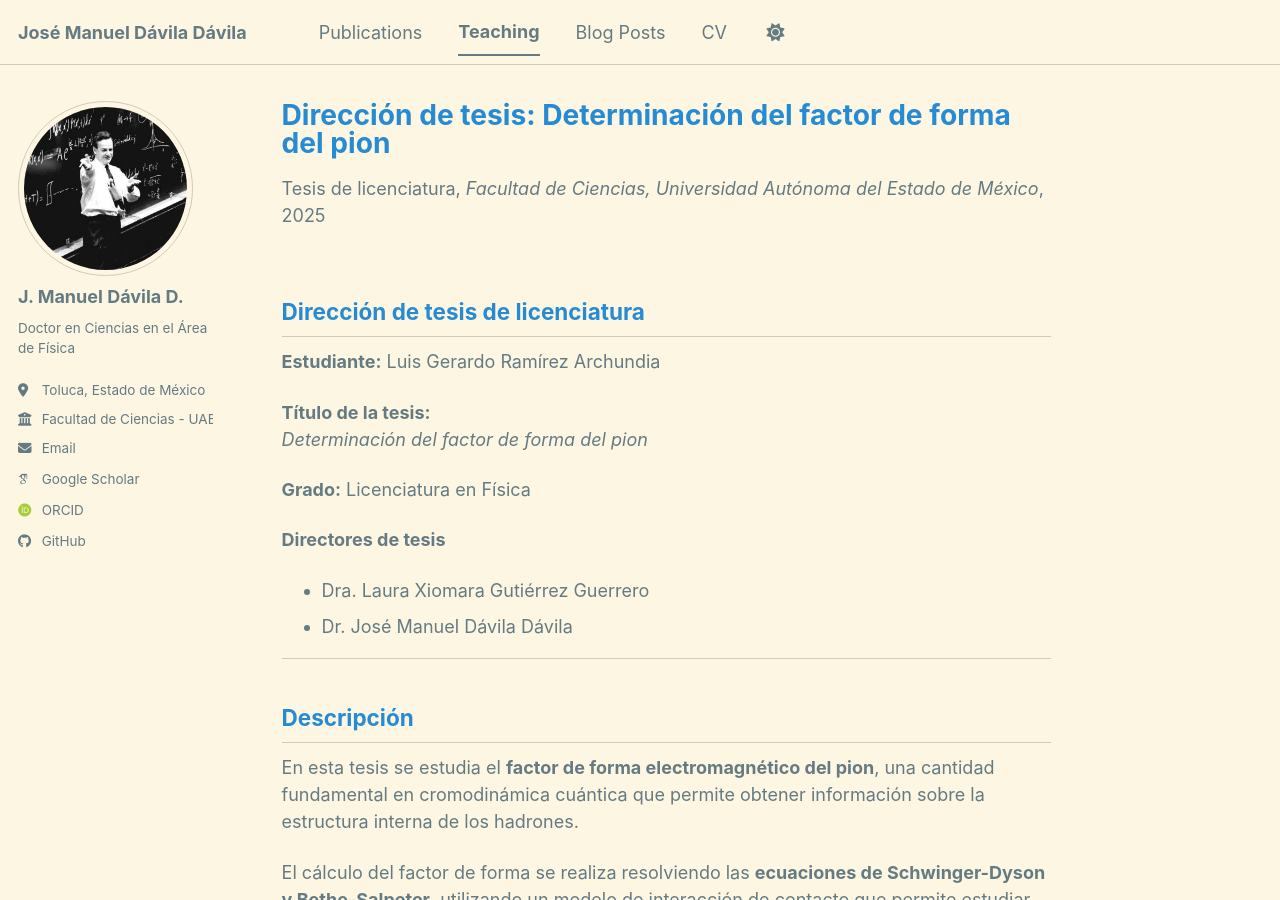
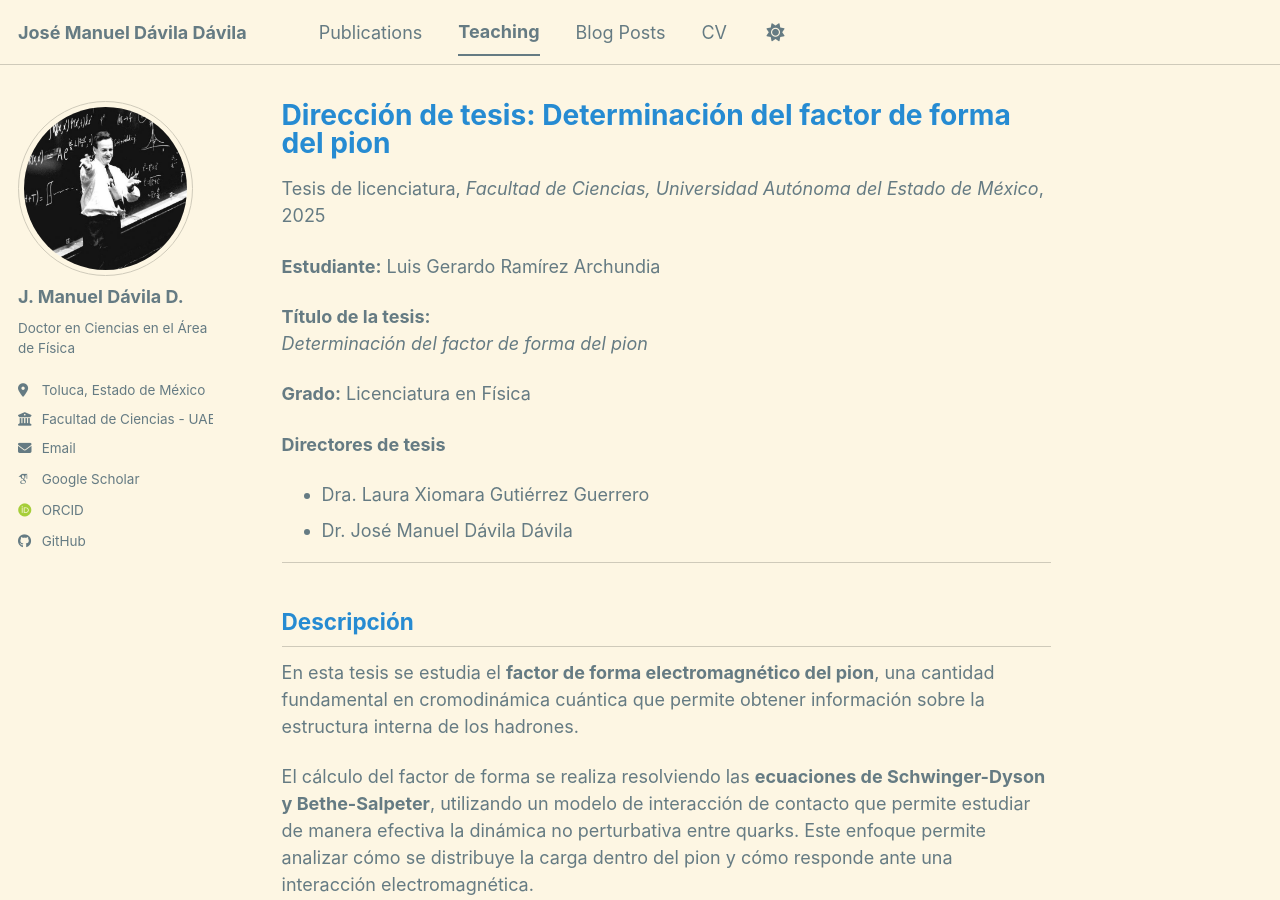
Before and after one commit to jmdaviladr/jmdaviladr.github.io, a Jekyll site: the page built from _teaching/2025-factor-forma-pion.md, in a window 1280 px wide and 900 px high. Built offline with Jekyll 4.4.1, drawn with Linux system fonts in a browser that asks for light colours; some web fonts are replaced; a script bundle is joined from its source files by our own code; library files that are not in the unit come from our copies.

Commit message:
Update 2025-factor-forma-pion.md

```diff
--- a/_teaching/2025-factor-forma-pion.md
+++ b/_teaching/2025-factor-forma-pion.md
@@ -7,8 +7,6 @@ venue: "Facultad de Ciencias, Universidad Autónoma del Estado de México"
 date: 2025-06-30
 location: "Toluca, México"
 ---
-
-## Dirección de tesis de licenciatura
 
 **Estudiante:** Luis Gerardo Ramírez Archundia
 
```
